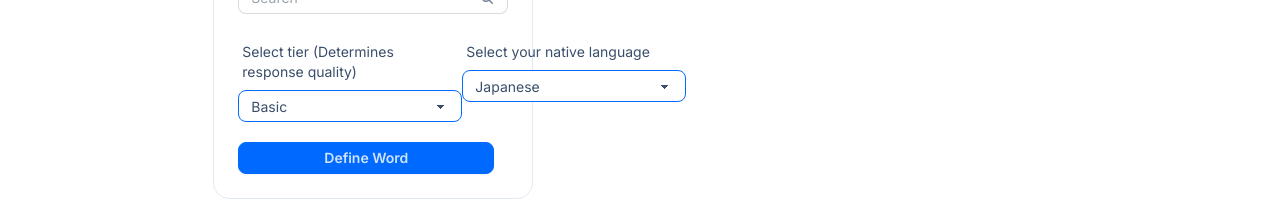
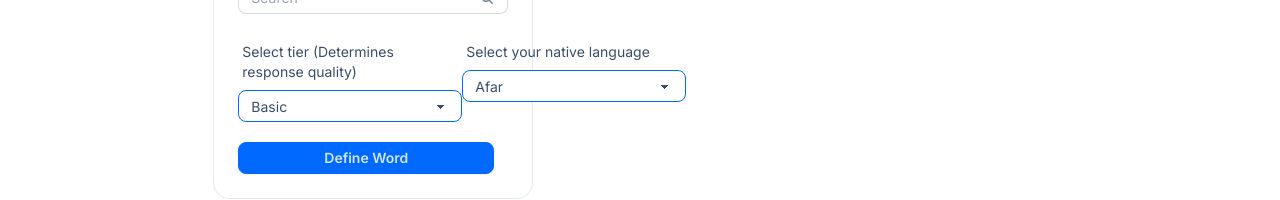
Before and after one commit to Lionel-Wilson/My-Language-Aibou, a Next.js app: page /search in a window 1280 px wide. Shown: the part 374-574 px from the top of the page. Built offline with nearby package versions, Linux system fonts and the light colour scheme.

Commit message:
Add 200+ common languages

```diff
--- a/src/app/search/page.tsx
+++ b/src/app/search/page.tsx
@@ -6,6 +6,189 @@ import { analyseExpression, defineWord } from "./actions";
 import Link from "next/link";
 
 export default function Page() {
+  const wellKnownLanguages = [
+    "Afar",
+    "Afrikaans",
+    "Akan",
+    "Albanian",
+    "Amharic",
+    "Arabic",
+    "Aragonese",
+    "Armenian",
+    "Assamese",
+    "Avaric",
+    "Aymara",
+    "Azerbaijani",
+    "Bambara",
+    "Bashkir",
+    "Basque",
+    "Belarusian",
+    "Bengali",
+    "Bihari",
+    "Bislama",
+    "Bosnian",
+    "Breton",
+    "Bulgarian",
+    "Burmese",
+    "Catalan",
+    "Chamorro",
+    "Chechen",
+    "Chichewa",
+    "Chinese",
+    "Chuvash",
+    "Cornish",
+    "Corsican",
+    "Cree",
+    "Croatian",
+    "Czech",
+    "Danish",
+    "Dutch",
+    "Dzongkha",
+    "English",
+    "Esperanto",
+    "Estonian",
+    "Ewe",
+    "Faroese",
+    "Fijian",
+    "Finnish",
+    "French",
+    "Frisian",
+    "Fulah",
+    "Galician",
+    "Ganda",
+    "Georgian",
+    "German",
+    "Greek",
+    "Guaraní",
+    "Gujarati",
+    "Haitian Creole",
+    "Hausa",
+    "Hebrew",
+    "Herero",
+    "Hindi",
+    "Hiri Motu",
+    "Hungarian",
+    "Icelandic",
+    "Ido",
+    "Igbo",
+    "Indonesian",
+    "Interlingua",
+    "Interlingue",
+    "Inuktitut",
+    "Inupiaq",
+    "Irish",
+    "Italian",
+    "Japanese",
+    "Javanese",
+    "Kalaallisut",
+    "Kannada",
+    "Kanuri",
+    "Kashmiri",
+    "Kazakh",
+    "Khmer",
+    "Kikuyu",
+    "Kinyarwanda",
+    "Kirundi",
+    "Komi",
+    "Kongo",
+    "Korean",
+    "Kurdish",
+    "Kyrgyz",
+    "Lao",
+    "Latin",
+    "Latvian",
+    "Limburgish",
+    "Lingala",
+    "Lithuanian",
+    "Luba-Katanga",
+    "Luxembourgish",
+    "Macedonian",
+    "Malagasy",
+    "Malay",
+    "Malayalam",
+    "Maltese",
+    "Manx",
+    "Maori",
+    "Marathi",
+    "Marshallese",
+    "Mongolian",
+    "Nauruan",
+    "Navajo",
+    "Ndonga",
+    "Nepali",
+    "North Ndebele",
+    "Northern Sami",
+    "Norwegian",
+    "Norwegian Bokmål",
+    "Norwegian Nynorsk",
+    "Occitan",
+    "Ojibwe",
+    "Oriya",
+    "Oromo",
+    "Ossetian",
+    "Pāli",
+    "Pashto",
+    "Persian",
+    "Polish",
+    "Portuguese",
+    "Punjabi",
+    "Quechua",
+    "Romansh",
+    "Romanian",
+    "Russian",
+    "Samoan",
+    "Sango",
+    "Sanskrit",
+    "Sardinian",
+    "Scots",
+    "Scottish Gaelic",
+    "Serbian",
+    "Sesotho",
+    "Shona",
+    "Sindhi",
+    "Sinhalese",
+    "Slovak",
+    "Slovene",
+    "Somali",
+    "Sotho",
+    "Spanish",
+    "Sundanese",
+    "Swahili",
+    "Swati",
+    "Swedish",
+    "Tagalog",
+    "Tahitian",
+    "Tajik",
+    "Tamil",
+    "Tatar",
+    "Telugu",
+    "Thai",
+    "Tibetan",
+    "Tigrinya",
+    "Tonga",
+    "Tsonga",
+    "Tswana",
+    "Turkish",
+    "Turkmen",
+    "Twi",
+    "Uighur",
+    "Ukrainian",
+    "Urdu",
+    "Uzbek",
+    "Venda",
+    "Vietnamese",
+    "Volapük",
+    "Walloon",
+    "Welsh",
+    "Western Frisian",
+    "Wolof",
+    "Xhosa",
+    "Yiddish",
+    "Yoruba",
+    "Zhuang",
+    "Zulu",
+  ];
+
   // action is kinda enhanced version of
   // we are returning the an object with message key. set the initial
   const [wordDefinition, dictionaryAction] = useFormState(defineWord, {
@@ -131,15 +314,11 @@ export default function Page() {
                         name="nativeLanguage"
                         className="select select-primary w-full select-xs min-[410px]:select-sm  max-w-xs  sm:max-w-md"
                       >
-                        <option value="Japanese">Japanese</option>
-                        <option value="Korean">Korean</option>
-                        <option defaultValue="true" value="English">
-                          English
-                        </option>
-                        <option value="Mandarin">Mandarin</option>
-                        <option value="Spanish">Spanish</option>
-                        <option value="French">French</option>
-                        <option value="Patois">Patois</option>
+                        {wellKnownLanguages.map((lang) => (
+                          <option key={lang} value={lang}>
+                            {lang}
+                          </option>
+                        ))}
                       </select>
                     </div>
                   </div>
@@ -238,15 +417,11 @@ export default function Page() {
                             name="nativeLanguage"
                             className="select select-primary select-xs min-[410px]:select-sm w-full max-w-xs"
                           >
-                            <option value="Japanese">Japanese</option>
-                            <option defaultValue="true" value="Korean">
-                              Korean
-                            </option>
-                            <option value="English">English</option>
-                            <option value="Mandarin">Mandarin</option>
-                            <option value="Spanish">Spanish</option>
-                            <option value="French">French</option>
-                            <option value="Patois">Patois</option>
+                            {wellKnownLanguages.map((lang) => (
+                              <option key={lang} value={lang}>
+                                {lang}
+                              </option>
+                            ))}
                           </select>
                         </div>
                       </div>
```
